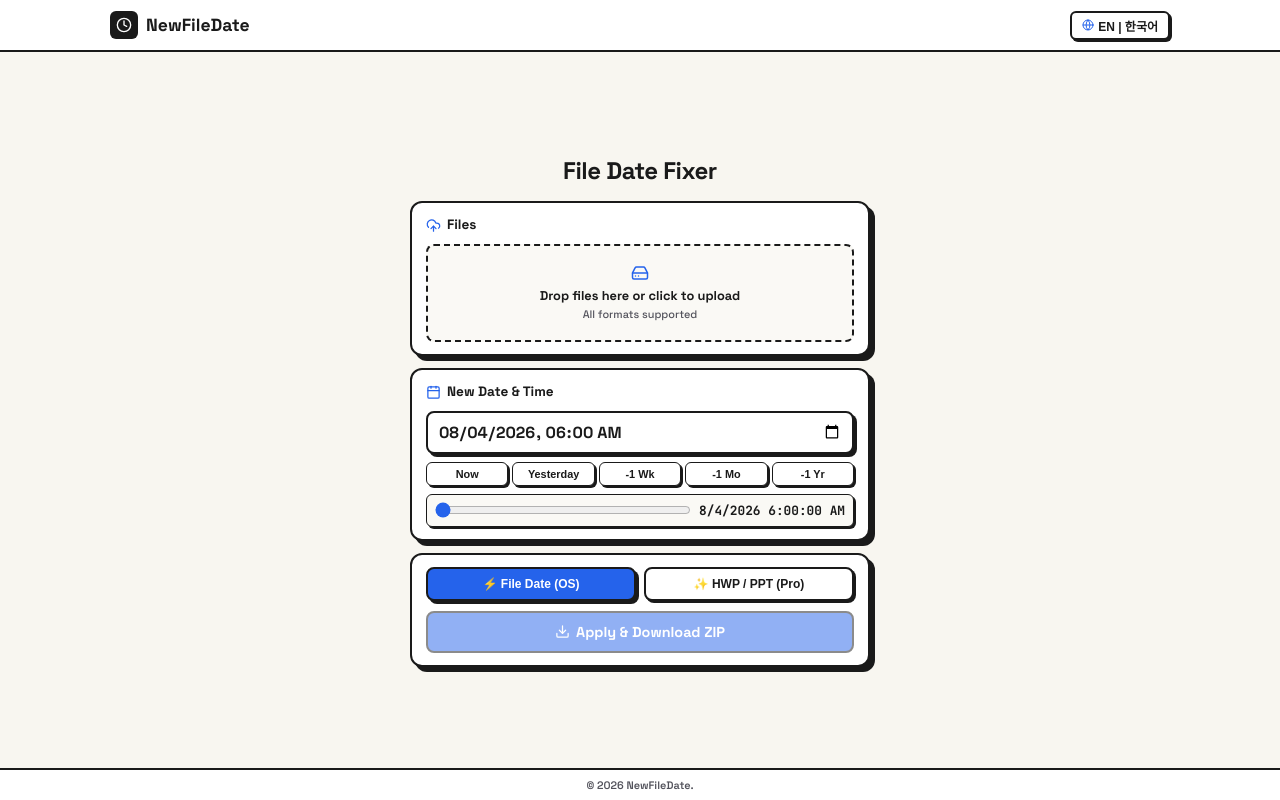
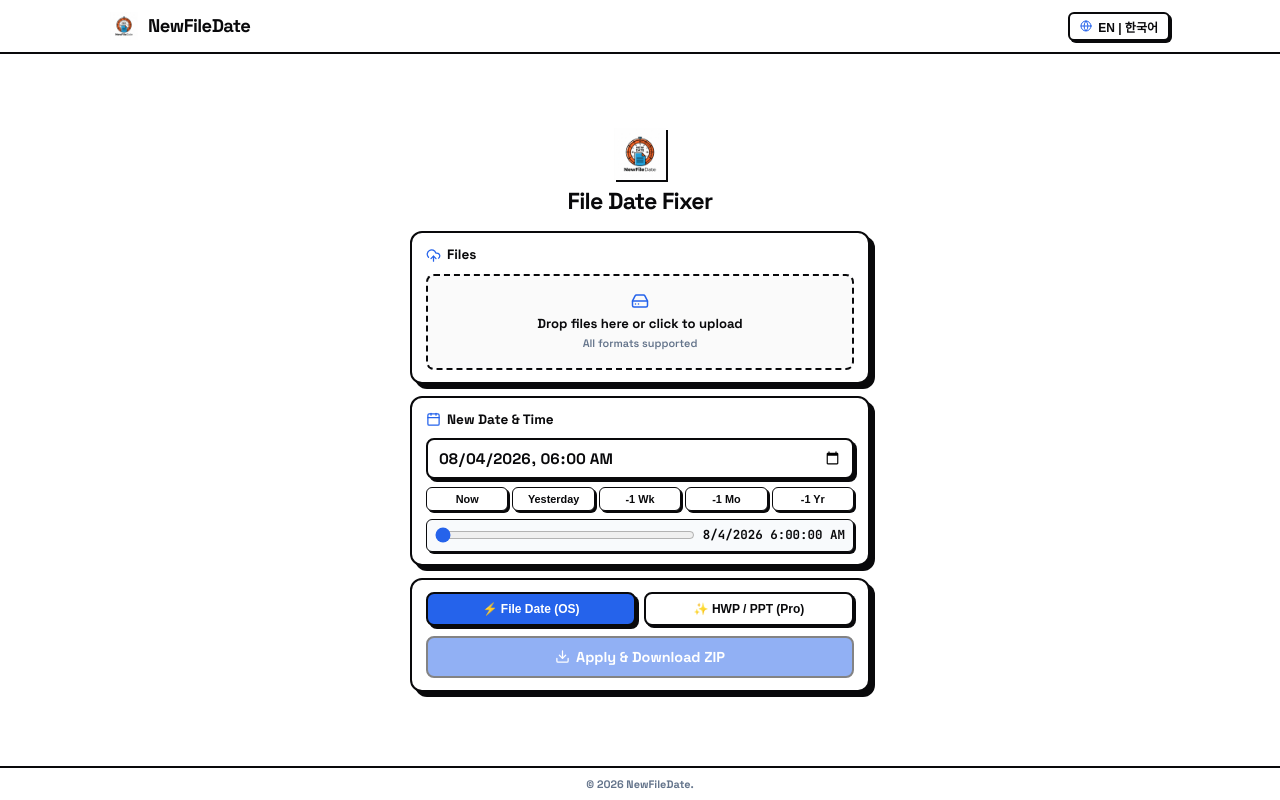
Before and after one commit to parktaejun-dev/newfiledate, a React (Vite) app in the folder frontend/: page / in a window 1280 px wide. Built offline with nearby package versions, Linux system fonts and the light colour scheme.

Commit message:
style: replace background with crisp white grid, add custom logo brand graphic

```diff
--- a/frontend/src/App.tsx
+++ b/frontend/src/App.tsx
@@ -1,6 +1,5 @@
 import React, { useState, useRef } from 'react';
 import {
-  Clock,
   UploadCloud,
   FileText,
   AlertTriangle,
@@ -239,13 +238,15 @@ export function App() {
     <div style={{ height: '100vh', display: 'flex', flexDirection: 'column', overflow: 'hidden', background: 'var(--bg-main)' }}>
 
       {/* 1. Header */}
-      <header role="banner" style={{ height: '52px', borderBottom: '2px solid #1a1a1a', background: '#ffffff', flexShrink: 0, display: 'flex', alignItems: 'center' }}>
+      <header role="banner" style={{ height: '54px', borderBottom: '2px solid #09090b', background: '#ffffff', flexShrink: 0, display: 'flex', alignItems: 'center' }}>
         <div style={{ maxWidth: '1100px', width: '100%', margin: '0 auto', padding: '0 20px', display: 'flex', alignItems: 'center', justifyContent: 'space-between' }}>
-          <div style={{ display: 'flex', alignItems: 'center', gap: '8px' }}>
-            <div style={{ background: '#1a1a1a', padding: '6px', borderRadius: '6px', display: 'flex' }}>
-              <Clock style={{ width: '16px', height: '16px', color: '#ffffff' }} />
-            </div>
-            <span style={{ fontSize: '1.1rem', fontWeight: 800, color: '#1a1a1a', fontFamily: "'Space Grotesk', sans-serif" }}>
+          <div style={{ display: 'flex', alignItems: 'center', gap: '10px' }}>
+            <img
+              src="/logo.png"
+              alt="NewFileDate Logo"
+              style={{ width: '28px', height: '28px', objectFit: 'contain' }}
+            />
+            <span style={{ fontSize: '1.15rem', fontWeight: 800, color: '#09090b', fontFamily: "'Space Grotesk', sans-serif", letterSpacing: '-0.03em' }}>
               NewFileDate
             </span>
           </div>
@@ -255,16 +256,16 @@ export function App() {
             style={{
               display: 'flex',
               alignItems: 'center',
-              gap: '4px',
+              gap: '6px',
               background: '#ffffff',
-              border: '2px solid #1a1a1a',
+              border: '2px solid #09090b',
               borderRadius: '6px',
               padding: '4px 10px',
-              color: '#1a1a1a',
+              color: '#09090b',
               fontSize: '0.75rem',
-              fontWeight: 700,
+              fontWeight: 800,
               cursor: 'pointer',
-              boxShadow: '2px 2px 0px #1a1a1a'
+              boxShadow: '2px 2px 0px #09090b'
             }}
             aria-label="Language selector"
           >
@@ -283,15 +284,22 @@ export function App() {
         {/* Single Center 1-Column App Container (Max-Width 460px) */}
         <main id="main-content" role="main" style={{ width: '100%', maxWidth: '460px', display: 'flex', flexDirection: 'column', gap: '12px' }}>
 
-          {/* Main Title */}
-          <h1 id="hero-heading" style={{ fontSize: '1.5rem', fontWeight: 800, letterSpacing: '-0.02em', textAlign: 'center', color: '#1a1a1a', margin: 0, fontFamily: "'Space Grotesk', sans-serif" }}>
-            {t.heroTitle}
-          </h1>
+          {/* Main Hero Header with Logo Branding */}
+          <div style={{ textAlign: 'center', display: 'flex', flexDirection: 'column', alignItems: 'center', gap: '4px' }}>
+            <img
+              src="/logo.png"
+              alt="NewFileDate Logo Brand"
+              style={{ width: '52px', height: '52px', objectFit: 'contain', filter: 'drop-shadow(2px 2px 0px #09090b)' }}
+            />
+            <h1 id="hero-heading" style={{ fontSize: '1.45rem', fontWeight: 800, letterSpacing: '-0.03em', color: '#09090b', margin: 0, fontFamily: "'Space Grotesk', sans-serif" }}>
+              {t.heroTitle}
+            </h1>
+          </div>
 
           {/* SECTION 1: File Upload Box */}
           <article className="glass-panel" style={{ padding: '12px 14px' }}>
             <div style={{ display: 'flex', alignItems: 'center', justifyContent: 'space-between', marginBottom: '8px' }}>
-              <h2 style={{ fontSize: '0.85rem', fontWeight: 700, display: 'flex', alignItems: 'center', gap: '6px', color: '#1a1a1a', margin: 0 }}>
+              <h2 style={{ fontSize: '0.85rem', fontWeight: 800, display: 'flex', alignItems: 'center', gap: '6px', color: '#09090b', margin: 0 }}>
                 <UploadCloud style={{ width: '15px', height: '15px', color: '#2563eb' }} />
                 {t.uploadTitle}
               </h2>
@@ -299,7 +307,7 @@ export function App() {
                 <button
                   onClick={clearAllFiles}
                   aria-label={t.clearAll}
-                  style={{ background: 'transparent', border: 'none', color: '#dc2626', fontSize: '0.75rem', cursor: 'pointer', fontWeight: 700 }}
+                  style={{ background: 'transparent', border: 'none', color: '#dc2626', fontSize: '0.75rem', cursor: 'pointer', fontWeight: 800 }}
                 >
                   {t.clearAll} ({files.length})
                 </button>
@@ -314,7 +322,7 @@ export function App() {
               onDragLeave={handleDrag}
               onDrop={handleDrop}
               onClick={() => fileInputRef.current?.click()}
-              style={{ padding: '18px 10px', textAlign: 'center', cursor: 'pointer', position: 'relative' }}
+              style={{ padding: '16px 10px', textAlign: 'center', cursor: 'pointer', position: 'relative' }}
               role="button"
               tabIndex={0}
               aria-label={t.dragDropText}
@@ -328,10 +336,10 @@ export function App() {
                 aria-label="file-input"
               />
               <HardDrive style={{ width: '18px', height: '18px', color: '#2563eb', margin: '0 auto 4px auto', display: 'block' }} />
-              <p style={{ fontWeight: 700, fontSize: '0.8rem', marginBottom: '1px', color: '#1a1a1a' }}>
+              <p style={{ fontWeight: 800, fontSize: '0.82rem', marginBottom: '2px', color: '#09090b' }}>
                 {t.dragDropText}
               </p>
-              <p style={{ color: '#52525b', fontSize: '0.68rem', fontWeight: 500 }}>
+              <p style={{ color: '#64748b', fontSize: '0.68rem', fontWeight: 600 }}>
                 {t.dragDropSub}
               </p>
             </div>
@@ -340,21 +348,21 @@ export function App() {
             {files.length > 0 && (
               <div style={{ marginTop: '8px', maxHeight: '100px', overflowY: 'auto', display: 'flex', flexDirection: 'column', gap: '4px' }}>
                 {files.map((item) => (
-                  <div key={item.id} style={{ display: 'flex', alignItems: 'center', justifyContent: 'space-between', padding: '4px 8px', background: '#faf9f5', border: '1.5px solid #1a1a1a', borderRadius: '6px', boxShadow: '2px 2px 0px #1a1a1a' }}>
+                  <div key={item.id} style={{ display: 'flex', alignItems: 'center', justifyContent: 'space-between', padding: '4px 8px', background: '#ffffff', border: '1.5px solid #09090b', borderRadius: '6px', boxShadow: '2px 2px 0px #09090b' }}>
                     <div style={{ display: 'flex', alignItems: 'center', gap: '6px', overflow: 'hidden' }}>
                       <FileText style={{ width: '12px', height: '12px', color: '#2563eb', flexShrink: 0 }} />
-                      <span style={{ fontSize: '0.72rem', fontWeight: 600, color: '#1a1a1a', whiteSpace: 'nowrap', overflow: 'hidden', textOverflow: 'ellipsis' }}>
+                      <span style={{ fontSize: '0.72rem', fontWeight: 700, color: '#09090b', whiteSpace: 'nowrap', overflow: 'hidden', textOverflow: 'ellipsis' }}>
                         {item.name}
                       </span>
                     </div>
                     <div style={{ display: 'flex', alignItems: 'center', gap: '6px' }}>
-                      <span style={{ fontSize: '0.68rem', fontWeight: 600, color: item.size > VERCEL_MAX_PAYLOAD_BYTES && trackMode === 'B' ? '#dc2626' : '#52525b' }}>
+                      <span style={{ fontSize: '0.68rem', fontWeight: 700, color: item.size > VERCEL_MAX_PAYLOAD_BYTES && trackMode === 'B' ? '#dc2626' : '#64748b' }}>
                         {(item.size / 1024 / 1024).toFixed(1)}MB
                       </span>
                       <button
                         onClick={(e) => { e.stopPropagation(); removeFile(item.id); }}
                         aria-label={`${item.name} remove`}
-                        style={{ background: 'none', border: 'none', color: '#1a1a1a', cursor: 'pointer', display: 'flex' }}
+                        style={{ background: 'none', border: 'none', color: '#09090b', cursor: 'pointer', display: 'flex' }}
                       >
                         <X style={{ width: '12px', height: '12px' }} />
                       </button>
@@ -368,7 +376,7 @@ export function App() {
           {/* SECTION 2: Target Date Picker & Presets */}
           <article className="glass-panel" style={{ padding: '12px 14px' }}>
             <div style={{ display: 'flex', alignItems: 'center', justifyContent: 'space-between', marginBottom: '8px' }}>
-              <h2 style={{ fontSize: '0.85rem', fontWeight: 700, display: 'flex', alignItems: 'center', gap: '6px', color: '#1a1a1a', margin: 0 }}>
+              <h2 style={{ fontSize: '0.85rem', fontWeight: 800, display: 'flex', alignItems: 'center', gap: '6px', color: '#09090b', margin: 0 }}>
                 <Calendar style={{ width: '15px', height: '15px', color: '#2563eb' }} />
                 {t.dateSettingTitle}
               </h2>
@@ -387,39 +395,39 @@ export function App() {
                   width: '100%',
                   padding: '8px 10px',
                   background: '#ffffff',
-                  border: '2px solid #1a1a1a',
+                  border: '2px solid #09090b',
                   borderRadius: 'var(--radius-md)',
-                  color: '#1a1a1a',
-                  fontSize: '1rem',
-                  fontWeight: 700,
+                  color: '#09090b',
+                  fontSize: '0.95rem',
+                  fontWeight: 800,
                   fontFamily: 'inherit',
                   outline: 'none',
                   cursor: 'pointer',
-                  boxShadow: '3px 3px 0px #1a1a1a'
+                  boxShadow: '3px 3px 0px #09090b'
                 }}
               />
 
               {/* Compact One-Click Presets */}
               <div style={{ display: 'flex', gap: '4px' }}>
-                <button onClick={() => applyPreset('now')} style={{ flex: 1, padding: '5px 2px', background: '#ffffff', border: '1.5px solid #1a1a1a', borderRadius: '6px', color: '#1a1a1a', fontSize: '0.68rem', cursor: 'pointer', fontWeight: 700, boxShadow: '2px 2px 0px #1a1a1a' }}>
+                <button onClick={() => applyPreset('now')} style={{ flex: 1, padding: '5px 2px', background: '#ffffff', border: '1.5px solid #09090b', borderRadius: '6px', color: '#09090b', fontSize: '0.68rem', cursor: 'pointer', fontWeight: 800, boxShadow: '2px 2px 0px #09090b' }}>
                   {t.presetNow}
                 </button>
-                <button onClick={() => applyPreset('yesterday')} style={{ flex: 1, padding: '5px 2px', background: '#ffffff', border: '1.5px solid #1a1a1a', borderRadius: '6px', color: '#1a1a1a', fontSize: '0.68rem', cursor: 'pointer', fontWeight: 700, boxShadow: '2px 2px 0px #1a1a1a' }}>
+                <button onClick={() => applyPreset('yesterday')} style={{ flex: 1, padding: '5px 2px', background: '#ffffff', border: '1.5px solid #09090b', borderRadius: '6px', color: '#09090b', fontSize: '0.68rem', cursor: 'pointer', fontWeight: 800, boxShadow: '2px 2px 0px #09090b' }}>
                   {t.presetYesterday}
                 </button>
-                <button onClick={() => applyPreset('week')} style={{ flex: 1, padding: '5px 2px', background: '#ffffff', border: '1.5px solid #1a1a1a', borderRadius: '6px', color: '#1a1a1a', fontSize: '0.68rem', cursor: 'pointer', fontWeight: 700, boxShadow: '2px 2px 0px #1a1a1a' }}>
+                <button onClick={() => applyPreset('week')} style={{ flex: 1, padding: '5px 2px', background: '#ffffff', border: '1.5px solid #09090b', borderRadius: '6px', color: '#09090b', fontSize: '0.68rem', cursor: 'pointer', fontWeight: 800, boxShadow: '2px 2px 0px #09090b' }}>
                   {t.preset1WeekAgo}
                 </button>
-                <button onClick={() => applyPreset('month')} style={{ flex: 1, padding: '5px 2px', background: '#ffffff', border: '1.5px solid #1a1a1a', borderRadius: '6px', color: '#1a1a1a', fontSize: '0.68rem', cursor: 'pointer', fontWeight: 700, boxShadow: '2px 2px 0px #1a1a1a' }}>
+                <button onClick={() => applyPreset('month')} style={{ flex: 1, padding: '5px 2px', background: '#ffffff', border: '1.5px solid #09090b', borderRadius: '6px', color: '#09090b', fontSize: '0.68rem', cursor: 'pointer', fontWeight: 800, boxShadow: '2px 2px 0px #09090b' }}>
                   {t.preset1MonthAgo}
                 </button>
-                <button onClick={() => applyPreset('year')} style={{ flex: 1, padding: '5px 2px', background: '#ffffff', border: '1.5px solid #1a1a1a', borderRadius: '6px', color: '#1a1a1a', fontSize: '0.68rem', cursor: 'pointer', fontWeight: 700, boxShadow: '2px 2px 0px #1a1a1a' }}>
+                <button onClick={() => applyPreset('year')} style={{ flex: 1, padding: '5px 2px', background: '#ffffff', border: '1.5px solid #09090b', borderRadius: '6px', color: '#09090b', fontSize: '0.68rem', cursor: 'pointer', fontWeight: 800, boxShadow: '2px 2px 0px #09090b' }}>
                   {t.preset1YearAgo}
                 </button>
               </div>
 
               {/* Compact Seconds Slider & Preview Badge */}
-              <div style={{ display: 'flex', alignItems: 'center', gap: '8px', background: '#faf9f5', border: '1.5px solid #1a1a1a', borderRadius: '6px', boxShadow: '2px 2px 0px #1a1a1a', padding: '6px 8px' }}>
+              <div style={{ display: 'flex', alignItems: 'center', gap: '8px', background: '#f8fafc', border: '1.5px solid #09090b', borderRadius: '6px', boxShadow: '2px 2px 0px #09090b', padding: '6px 8px' }}>
                 <input
                   id="seconds-slider"
                   type="range"
@@ -430,7 +438,7 @@ export function App() {
                   onChange={(e) => setSelectedSecond(parseInt(e.target.value))}
                   style={{ flex: 1, accentColor: '#2563eb', cursor: 'pointer' }}
                 />
-                <div style={{ fontSize: '0.8rem', fontWeight: 700, fontFamily: "'JetBrains Mono', monospace", color: '#1a1a1a', whiteSpace: 'nowrap' }}>
+                <div style={{ fontSize: '0.78rem', fontWeight: 800, fontFamily: "'JetBrains Mono', monospace", color: '#09090b', whiteSpace: 'nowrap' }}>
                   {finalSnappedDate.toLocaleDateString()} {finalSnappedDate.toLocaleTimeString()}
                 </div>
               </div>
@@ -445,14 +453,14 @@ export function App() {
                 style={{
                   padding: '8px 10px',
                   borderRadius: 'var(--radius-md)',
-                  border: '2px solid #1a1a1a',
+                  border: '2px solid #09090b',
                   background: trackMode === 'A' ? '#2563eb' : '#ffffff',
-                  color: trackMode === 'A' ? '#ffffff' : '#1a1a1a',
-                  fontWeight: 700,
+                  color: trackMode === 'A' ? '#ffffff' : '#09090b',
+                  fontWeight: 800,
                   fontSize: '0.75rem',
                   cursor: 'pointer',
                   textAlign: 'center',
-                  boxShadow: trackMode === 'A' ? '3px 3px 0px #1a1a1a' : '2px 2px 0px #1a1a1a',
+                  boxShadow: trackMode === 'A' ? '3px 3px 0px #09090b' : '2px 2px 0px #09090b',
                   transition: 'all 0.1s ease'
                 }}
               >
@@ -464,14 +472,14 @@ export function App() {
                 style={{
                   padding: '8px 10px',
                   borderRadius: 'var(--radius-md)',
-                  border: '2px solid #1a1a1a',
-                  background: trackMode === 'B' ? '#f59e0b' : '#ffffff',
-                  color: '#1a1a1a',
-                  fontWeight: 700,
+                  border: '2px solid #09090b',
+                  background: trackMode === 'B' ? '#ea580c' : '#ffffff',
+                  color: trackMode === 'B' ? '#ffffff' : '#09090b',
+                  fontWeight: 800,
                   fontSize: '0.75rem',
                   cursor: 'pointer',
                   textAlign: 'center',
-                  boxShadow: trackMode === 'B' ? '3px 3px 0px #1a1a1a' : '2px 2px 0px #1a1a1a',
+                  boxShadow: trackMode === 'B' ? '3px 3px 0px #09090b' : '2px 2px 0px #09090b',
                   transition: 'all 0.1s ease'
                 }}
               >
@@ -481,9 +489,9 @@ export function App() {
 
             {/* Oversized Serverless Warning Tooltip */}
             {hasExceededServerlessLimit && (
-              <div style={{ marginBottom: '10px', padding: '6px 8px', background: '#fee2e2', border: '1.5px solid #1a1a1a', borderRadius: '6px', boxShadow: '2px 2px 0px #1a1a1a', display: 'flex', alignItems: 'center', gap: '6px' }}>
+              <div style={{ marginBottom: '10px', padding: '6px 8px', background: '#fee2e2', border: '1.5px solid #09090b', borderRadius: '6px', boxShadow: '2px 2px 0px #09090b', display: 'flex', alignItems: 'center', gap: '6px' }}>
                 <AlertTriangle style={{ color: '#dc2626', width: '14px', height: '14px', flexShrink: 0 }} />
-                <p style={{ fontSize: '0.68rem', color: '#991b1b', margin: 0, fontWeight: 600 }}>
+                <p style={{ fontSize: '0.68rem', color: '#991b1b', margin: 0, fontWeight: 700 }}>
                   Track B는 4.5MB 이하만 가능합니다. 대용량은 OS 날짜 변경을 선택해 주세요!
                 </p>
               </div>
@@ -511,12 +519,12 @@ export function App() {
               {/* Progress Bar */}
               {isProcessing && (
                 <div style={{ width: '100%', marginTop: '6px' }}>
-                  <div style={{ background: '#e4e4e7', border: '1.5px solid #1a1a1a', borderRadius: '9999px', height: '8px', overflow: 'hidden' }}>
+                  <div style={{ background: '#e2e8f0', border: '1.5px solid #09090b', borderRadius: '9999px', height: '8px', overflow: 'hidden' }}>
                     <div
                       style={{
                         height: '100%',
                         width: `${progress}%`,
-                        background: trackMode === 'B' ? '#f59e0b' : '#2563eb',
+                        background: trackMode === 'B' ? '#ea580c' : '#2563eb',
                         transition: 'width 0.3s ease'
                       }}
                     />
@@ -535,7 +543,7 @@ export function App() {
       </div>
 
       {/* 3. Minimal Footer */}
-      <footer role="contentinfo" style={{ height: '32px', borderTop: '2px solid #1a1a1a', background: '#ffffff', flexShrink: 0, textAlign: 'center', color: '#52525b', fontSize: '0.68rem', fontWeight: 600, display: 'flex', alignItems: 'center', justifyContent: 'center' }}>
+      <footer role="contentinfo" style={{ height: '34px', borderTop: '2px solid #09090b', background: '#ffffff', flexShrink: 0, textAlign: 'center', color: '#64748b', fontSize: '0.68rem', fontWeight: 700, display: 'flex', alignItems: 'center', justifyContent: 'center' }}>
         <p>{t.footerRights}</p>
       </footer>
     </div>
--- a/frontend/src/index.css
+++ b/frontend/src/index.css
@@ -1,26 +1,25 @@
-@import url('https://fonts.googleapis.com/css2?family=Space+Grotesk:wght@400;500;600;700&family=JetBrains+Mono:wght@400;500;700&display=swap');
+@import url('https://fonts.googleapis.com/css2?family=Space+Grotesk:wght@400;500;600;700;800&family=JetBrains+Mono:wght@400;500;700&display=swap');
 
 :root {
-  --bg-main: #f8f6f0;
+  --bg-main: #ffffff;
+  --bg-subtle: #f8fafc;
   --bg-card: #ffffff;
-  --bg-card-hover: #faf9f5;
-  --border-color: #1a1a1a;
+  --bg-card-hover: #f1f5f9;
+  --border-color: #09090b;
   --border-focus: #2563eb;
   --primary: #2563eb;
   --primary-hover: #1d4ed8;
-  --primary-glow: rgba(37, 99, 235, 0.15);
-  --retro-accent: #e05638;
+  --retro-accent: #ea580c;
   --pro-gold: #f59e0b;
-  --pro-glow: rgba(245, 158, 11, 0.2);
-  --text-main: #1a1a1a;
-  --text-muted: #52525b;
-  --text-sub: #71717a;
+  --text-main: #09090b;
+  --text-muted: #475569;
+  --text-sub: #64748b;
   --radius-lg: 12px;
   --radius-md: 8px;
   --radius-sm: 6px;
-  --shadow-retro: 3px 3px 0px #1a1a1a;
-  --shadow-retro-lg: 5px 5px 0px #1a1a1a;
-  --shadow-retro-hover: 1px 1px 0px #1a1a1a;
+  --shadow-retro: 3px 3px 0px #09090b;
+  --shadow-retro-lg: 5px 5px 0px #09090b;
+  --shadow-retro-hover: 1px 1px 0px #09090b;
 }
 
 * {
@@ -37,8 +36,9 @@ body {
   line-height: 1.5;
   overflow-x: hidden;
   background-image:
-    radial-gradient(#d4d4d8 1px, transparent 1px);
-  background-size: 18px 18px;
+    linear-gradient(to right, #f1f5f9 1px, transparent 1px),
+    linear-gradient(to bottom, #f1f5f9 1px, transparent 1px);
+  background-size: 24px 24px;
   background-attachment: fixed;
 }
 
@@ -57,12 +57,12 @@ body {
 .drop-zone {
   border: 2px dashed var(--border-color);
   border-radius: var(--radius-md);
-  background: #faf9f5;
+  background: #fafafa;
   transition: all 0.15s ease-in-out;
 }
 
 .drop-zone:hover {
-  background: #f4f2ea;
+  background: #f4f4f5;
 }
 
 .drop-zone.active {
@@ -74,34 +74,34 @@ body {
 
 .badge-pro {
   background: var(--pro-gold);
-  color: #1a1a1a;
-  font-weight: 700;
+  color: #09090b;
+  font-weight: 800;
   font-size: 0.725rem;
   padding: 2px 8px;
   border-radius: 4px;
-  border: 1.5px solid #1a1a1a;
+  border: 1.5px solid #09090b;
   text-transform: uppercase;
   letter-spacing: 0.05em;
-  box-shadow: 2px 2px 0px #1a1a1a;
+  box-shadow: 2px 2px 0px #09090b;
 }
 
 .badge-free {
   background: #eff6ff;
   color: #2563eb;
-  border: 1.5px solid #1a1a1a;
-  font-weight: 700;
+  border: 1.5px solid #09090b;
+  font-weight: 800;
   font-size: 0.725rem;
   padding: 2px 8px;
   border-radius: 4px;
-  box-shadow: 2px 2px 0px #1a1a1a;
+  box-shadow: 2px 2px 0px #09090b;
 }
 
 .btn-primary {
   background: #2563eb;
   color: #ffffff;
   font-family: 'Space Grotesk', sans-serif;
-  font-weight: 700;
-  border: 2px solid #1a1a1a;
+  font-weight: 800;
+  border: 2px solid #09090b;
   border-radius: var(--radius-md);
   padding: 12px 24px;
   cursor: pointer;
@@ -115,7 +115,7 @@ body {
 
 .btn-primary:hover:not(:disabled) {
   transform: translate(-1px, -1px);
-  box-shadow: 4px 4px 0px #1a1a1a;
+  box-shadow: 4px 4px 0px #09090b;
   background: #1d4ed8;
 }
 
@@ -132,11 +132,11 @@ body {
 }
 
 .btn-pro {
-  background: #f59e0b;
-  color: #1a1a1a;
+  background: #ea580c;
+  color: #ffffff;
   font-family: 'Space Grotesk', sans-serif;
-  font-weight: 700;
-  border: 2px solid #1a1a1a;
+  font-weight: 800;
+  border: 2px solid #09090b;
   border-radius: var(--radius-md);
   padding: 12px 24px;
   cursor: pointer;
@@ -150,8 +150,8 @@ body {
 
 .btn-pro:hover:not(:disabled) {
   transform: translate(-1px, -1px);
-  box-shadow: 4px 4px 0px #1a1a1a;
-  background: #d97706;
+  box-shadow: 4px 4px 0px #09090b;
+  background: #c2410c;
 }
 
 .btn-pro:active:not(:disabled) {
@@ -180,13 +180,13 @@ body {
   height: 8px;
 }
 ::-webkit-scrollbar-track {
-  background: #f4f2ea;
-  border-left: 1px solid #1a1a1a;
+  background: #f4f4f5;
+  border-left: 1px solid #09090b;
 }
 ::-webkit-scrollbar-thumb {
-  background: #1a1a1a;
+  background: #09090b;
   border-radius: 0px;
 }
 ::-webkit-scrollbar-thumb:hover {
-  background: #3f3f46;
+  background: #27272a;
 }
```
Also changed, not shown: frontend/public/logo.png (added), 1 other file (tests, documents, lock files or other folders).
